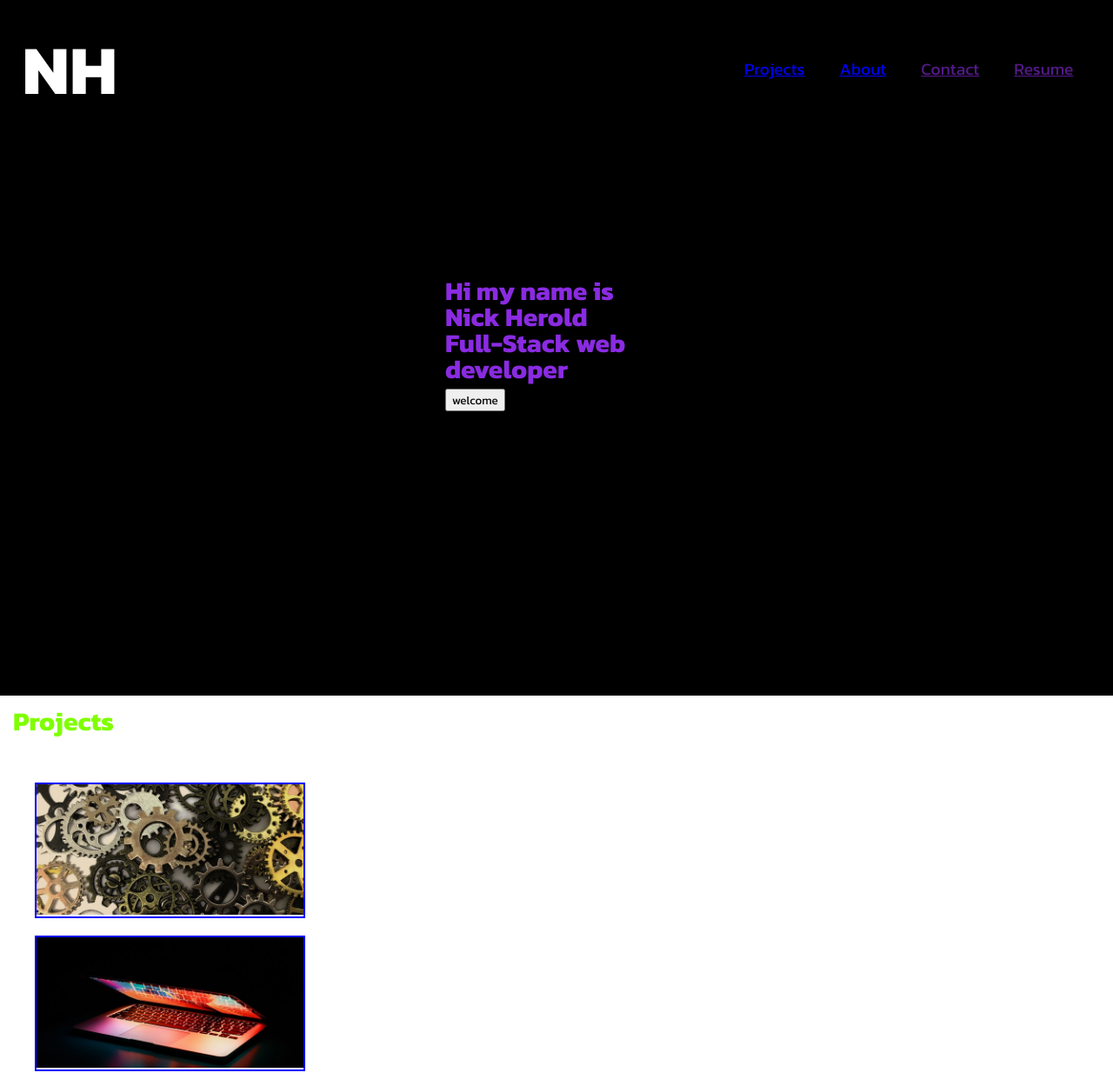
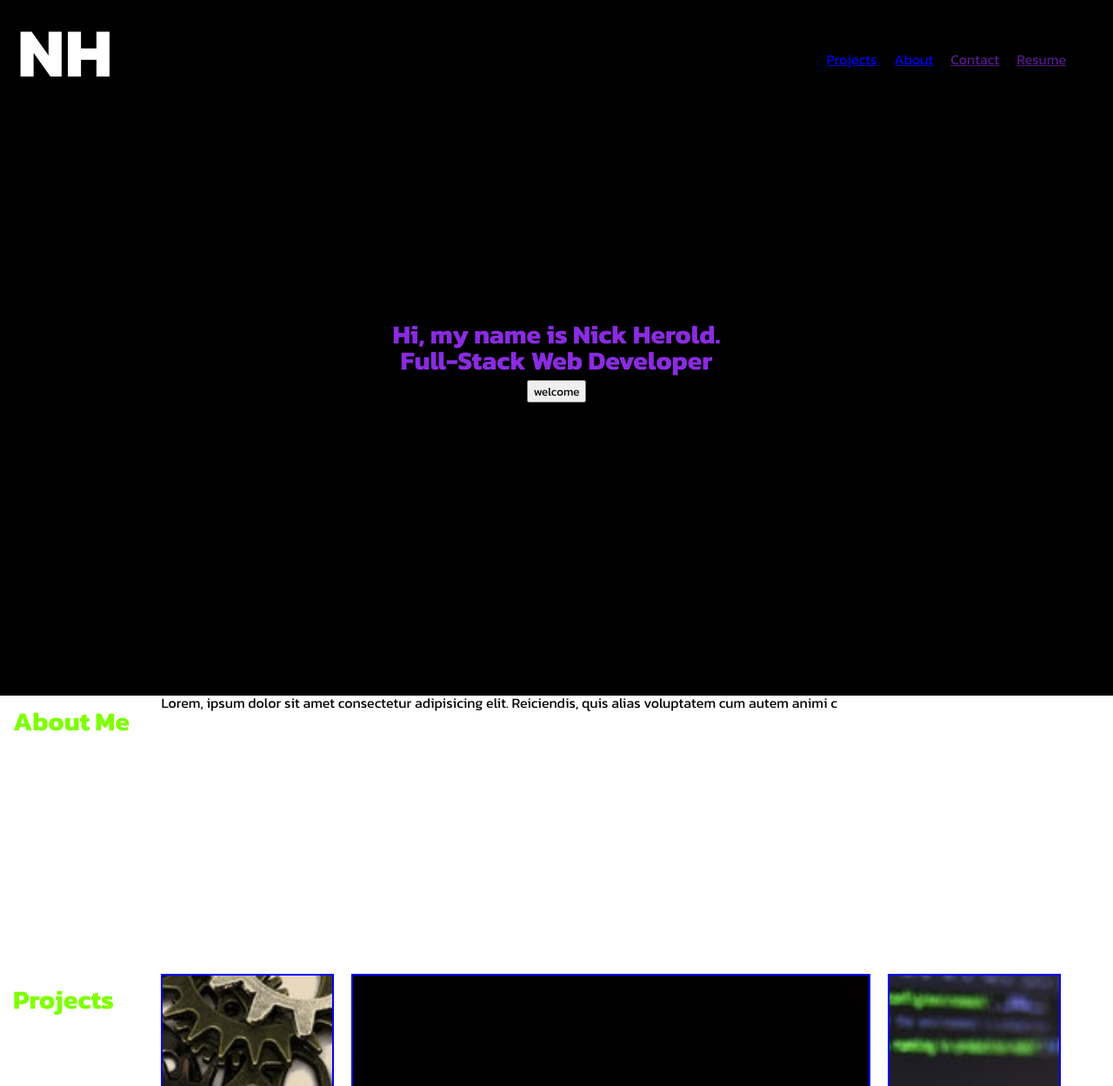
Before and after one commit to Nicholas-Herold/Portfolio, a plain HTML site: page index.html in a window 1280 px wide. Shown: the top 1249 px of the page at 87% size. Drawn offline with Linux system fonts and the light colour scheme.

Commit message:
Changed layout to grid style

```diff
--- a/assests/Styles/style.css
+++ b/assests/Styles/style.css
@@ -18,43 +18,61 @@ header {
 	background-size: cover;
 	background-position: center;
 	height: 100vh;
+	width: 100vw;
 	display: grid;
-	grid-template-columns: repeat(5, minmax(100px, 1fr));
-	grid-template-rows: repeat(5, minmax(100px, 1fr));
+	grid-template-rows: 2fr 2fr 1fr;
+	grid-template-columns: 1fr 2fr 1fr;
+	grid-template-areas:
+		"heading heading heading"
+		"intro intro intro"
+		"end end end";
 }
+
 .heading {
-	grid-column: 1/ -1;
-	width: 96%;
+	grid-area: heading;
+
 	display: flex;
-	flex-direction: row;
+	flex-direction: column;
+	justify-content: center;
 	align-items: center;
-	justify-content: space-between;
-	padding: 2%;
 }
 
 h1 {
 	font-size: 80px;
-	justify-self: start;
 }
 
 header nav ul {
-	justify-content: end;
 	display: flex;
-	flex: 1 1 100;
-	justify-content: space-between;
+	flex-direction: column;
+	margin-top: 30px;
+	align-items: center;
 }
 
 header nav ul li {
 	list-style: none;
-	font-size: 120%;
-	padding: 20px;
+	font-size: 100%;
+	padding: 10px;
 }
 
 .intro {
-	grid-column: 3 / 4;
-	grid-row: 3 / 4;
+	grid-area: intro;
 	color: blueviolet;
 	font-size: 30px;
+	text-align: center;
+	margin-top: 50px;
+	margin-left: 20px;
+	margin-right: 20px;
+}
+
+main {
+	display: grid;
+	grid-template-columns: auto auto 2fr;
+	grid-template-rows: 40vh auto auto 1fr;
+	grid-template-areas:
+		"asidea about end"
+		"asidep project end"
+		"asidec contact end"
+		"footer footer footer";
 }
 
 h3 {
@@ -63,28 +81,69 @@ h3 {
 	margin: 15px;
 }
 
+#about-jump {
+	grid-area: asidea;
+}
+
+.about {
+	grid-area: about;
+	color: black;
+}
+
+#project-jump {
+	grid-area: asidep;
+}
 .projects {
-	width: 96%;
-	padding: 30px;
+	grid-area: project;
 	display: grid;
-
-	/* flex-direction: row;
-	flex-wrap: wrap;
-	flex: 1 1 200px;
-	justify-content: center; */
+	grid-template-columns: 1fr 3fr 1fr;
+	grid-template-rows: auto;
+	gap: 20px;
 }
 
 .project-card {
 	color: aquamarine;
 	border: 2px solid blue;
-	min-width: 10%;
-	max-width: 25%;
-	margin: 10px;
+	box-sizing: content-box;
 }
 
 .project-card img {
+	height: 100%;
 	width: 100%;
-	max-height: 150px;
 	object-fit: cover;
 	object-position: center;
 }
+
+#contact-jump {
+	grid-area: asidec;
+}
+@media only screen and (min-width: 600px) {
+	.heading {
+		width: 95vw;
+		margin: 20px;
+		flex-direction: row;
+		justify-content: space-between;
+		align-items: flex-start;
+	}
+
+	header nav ul {
+		display: flex;
+		flex-direction: row;
+		justify-content: center;
+		align-content: center;
+	}
+	.intro {
+		text-align: center;
+	}
+
+	/* .projects {
+		grid-template-columns: 1fr 1fr;
+		grid-template-rows: 1fr 1fr;
+	}
+
+	#p1 {
+		grid-column-start: 1;
+		grid-column-end: 3;
+		width: 80%;
+	} */
+}
--- a/index.html
+++ b/index.html
@@ -9,7 +9,7 @@
 		<title>Nick Herold Portfolio</title>
 	</head>
 	<body>
-		<header>
+		<header class="main-header">
 			<section class="heading">
 				<h1>NH</h1>
 				<nav>
@@ -22,18 +22,29 @@
 				</nav>
 			</section>
 			<section class="intro">
-				<h2>Hi my name is Nick Herold</h2>
-				<h2>Full-Stack web developer</h2>
+				<h2>Hi, my name is Nick Herold.</h2>
+				<h2>Full-Stack Web Developer</h2>
 				<button>welcome</button>
 			</section>
 		</header>
 
 		<main>
+			<!-- About Me -->
+			<h3 id="about-jump">About Me</h3>
+			<section>
+				<div class="about">
+					<p>
+						Lorem, ipsum dolor sit amet consectetur adipisicing elit.
+						Reiciendis, quis alias voluptatem cum autem animi c
+					</p>
+				</div>
+			</section>
 			<!-- projects section -->
 			<h3 id="project-jump">Projects</h3>
 			<section class="projects">
-				<div class="project-card">
+				<div id="p1" class="project-card">
 					<img src="./assests/Images/pexels-pixabay-414579 (3).jpg" alt="" />
+					<p>hello</p>
 				</div>
 				<div class="project-card">
 					<img
@@ -54,14 +65,13 @@
 					<img src="./assests/Images/pexels-pixabay-247676 (4).jpg" alt="" />
 				</div>
 			</section>
-			<!-- About Me -->
+			<h3 id="contact-jump">Contact Me</h3>
 			<section>
-				<h3 id="about-jump">About Me</h3>
-				<div class="about">
-					<p>
-						Lorem, ipsum dolor sit amet consectetur adipisicing elit.
-						Reiciendis, quis alias voluptatem cum autem animi c
-					</p>
+				<div>
+					<ul>
+						<li>Number:</li>
+						<li>Email</li>
+					</ul>
 				</div>
 			</section>
 		</main>
@@ -71,7 +81,7 @@
 				<li></li>
 				<li><a href="">Linkedin</a></li>
 				<li><a href="">facebook</a></li>
-				<li><a href="">git hub</a></li>
+				<li><a href="">github</a></li>
 			</ul>
 		</footer>
 	</body>
```
